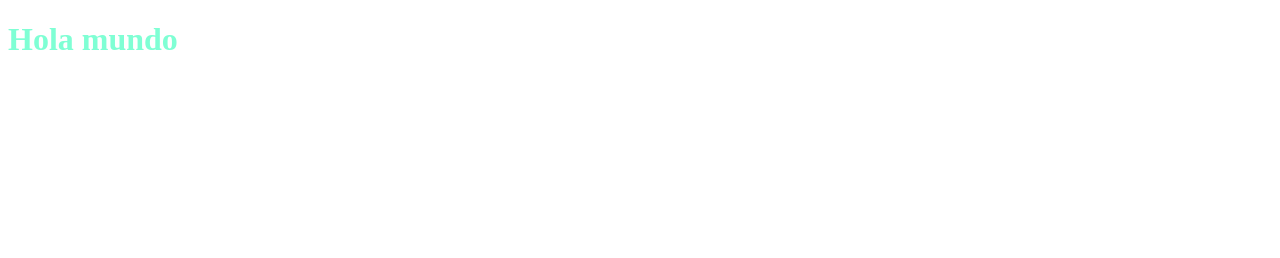
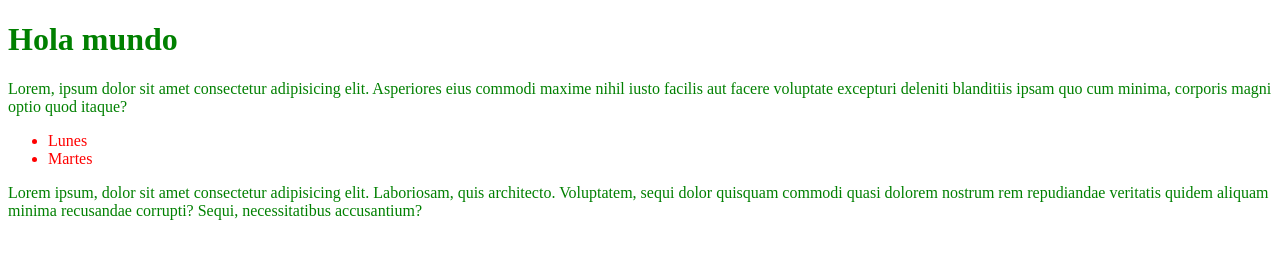
Before and after one commit to fisiangel14/css-desde-0, a plain HTML site: page 01/index.html in a window 1280 px wide. Drawn offline with Linux system fonts and the light colour scheme.

Commit message:
variables

```diff
--- a/01/index.html
+++ b/01/index.html
@@ -8,5 +8,17 @@
 </head>
 <body>
     <h1>Hola mundo</h1>
+    <div>
+        <p>Lorem, ipsum dolor sit amet consectetur adipisicing elit. Asperiores eius commodi maxime nihil iusto facilis aut facere voluptate excepturi deleniti blanditiis ipsam quo cum minima, corporis magni optio quod itaque?</p>
+    </div>
+    <div>
+        <ul>
+            <li>Lunes</li>
+            <li>Martes</li>
+        </ul>
+    </div>
+    <div>
+        <p>Lorem ipsum, dolor sit amet consectetur adipisicing elit. Laboriosam, quis architecto. Voluptatem, sequi dolor quisquam commodi quasi dolorem nostrum rem repudiandae veritatis quidem aliquam minima recusandae corrupti? Sequi, necessitatibus accusantium?</p>
+    </div>
 </body>
 </html>
--- a/01/style.css
+++ b/01/style.css
@@ -1,3 +1,19 @@
+/* Variables CSS(custom propietes) */
+/* Declaracion de variables */
+:root {
+  --color: green;
+}
+
+/* Como llamar a esa varaible */
 h1 {
-  color: aquamarine;
+  color: var(--color);
 }
+
+p {
+  /* color: red; */
+  color: var(--color);
+}
+
+ul {
+  color: red;
+}
```
